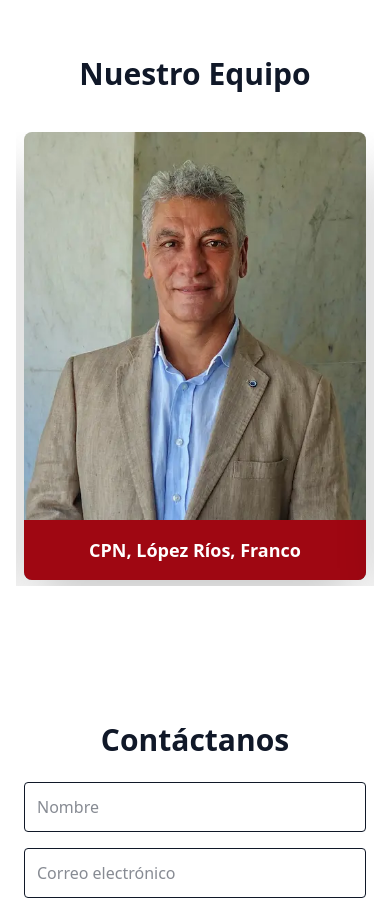
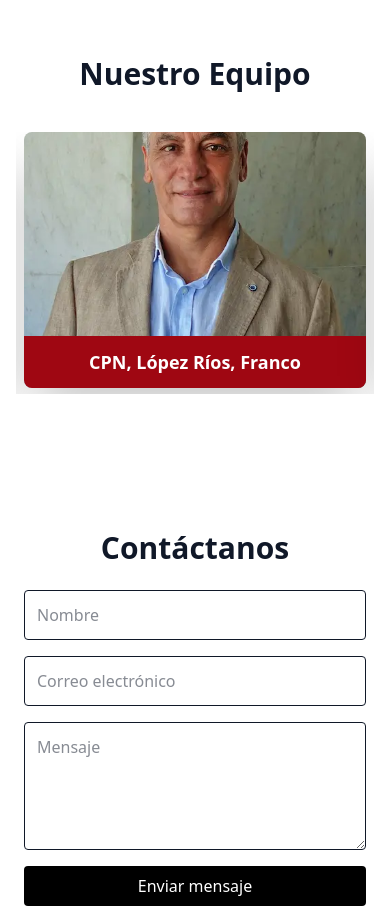
Before and after one commit to federg11/LR-page, a React (Vite) app: page / in a window 390 px wide. Shown: the part 1840-2752 px from the top of the page. Built offline with nearby package versions, Linux system fonts and the light colour scheme.

Commit message:
cambios en el componente card

```diff
--- a/src/Components/Card.jsx
+++ b/src/Components/Card.jsx
@@ -4,10 +4,10 @@ const Card = ({ imageUrl, subtitle }) => {
   return (
       <>
       <div
-      className="relative w-full h-[28rem] bg-cover bg-center rounded-lg shadow-2xl overflow-hidden"
+      className="relative w-full h-64 sm:h-72 md:h-80 lg:h-96 bg-cover bg-center rounded-lg shadow-2xl overflow-hidden flex"
       style={{ backgroundImage: `url(${imageUrl})` }}
       >
-      <div className="absolute bottom-0 left-0 w-full p-4 bg-red-800 bg-opacity-50 text-white">
+      <div className="absolute bottom-0 left-0 w-full p-3 sm:p-4 bg-red-800 bg-opacity-60 text-white">
         <h3 className="text-lg font-bold text-center">{subtitle}</h3>
       </div>
     </div>
```
